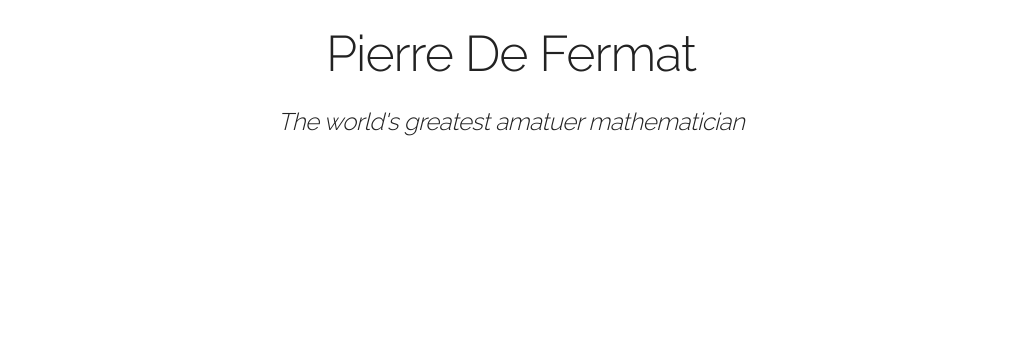
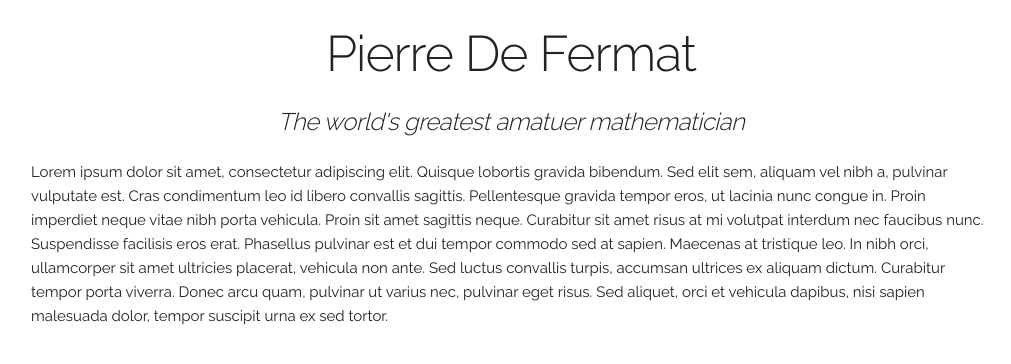
Before and after one commit to A1fus/tribute-page, a plain HTML site: page index.html in a window 1280 px wide. Shown: the whole page, without its empty margins (129-1140 px from the left). Drawn offline with Linux system fonts and the light colour scheme.

Commit message:
Fix a closing tag and add placeholder text

```diff
--- a/index.html
+++ b/index.html
@@ -22,6 +22,8 @@
   <div class="container">
     <h1>Pierre De Fermat</h1>
     <h5><em>The world's greatest amatuer mathematician</em></h5>
-    <div id="picture-box"></d>
+    <div id="picture-box">
+      <p>Lorem ipsum dolor sit amet, consectetur adipiscing elit. Quisque lobortis gravida bibendum. Sed elit sem, aliquam vel nibh a, pulvinar vulputate est. Cras condimentum leo id libero convallis sagittis. Pellentesque gravida tempor eros, ut lacinia nunc congue in. Proin imperdiet neque vitae nibh porta vehicula. Proin sit amet sagittis neque. Curabitur sit amet risus at mi volutpat interdum nec faucibus nunc. Suspendisse facilisis eros erat. Phasellus pulvinar est et dui tempor commodo sed at sapien. Maecenas at tristique leo. In nibh orci, ullamcorper sit amet ultricies placerat, vehicula non ante. Sed luctus convallis turpis, accumsan ultrices ex aliquam dictum. Curabitur tempor porta viverra. Donec arcu quam, pulvinar ut varius nec, pulvinar eget risus. Sed aliquet, orci et vehicula dapibus, nisi sapien malesuada dolor, tempor suscipit urna ex sed tortor.</p>
+    </div>
 </div>
 </body>
```
